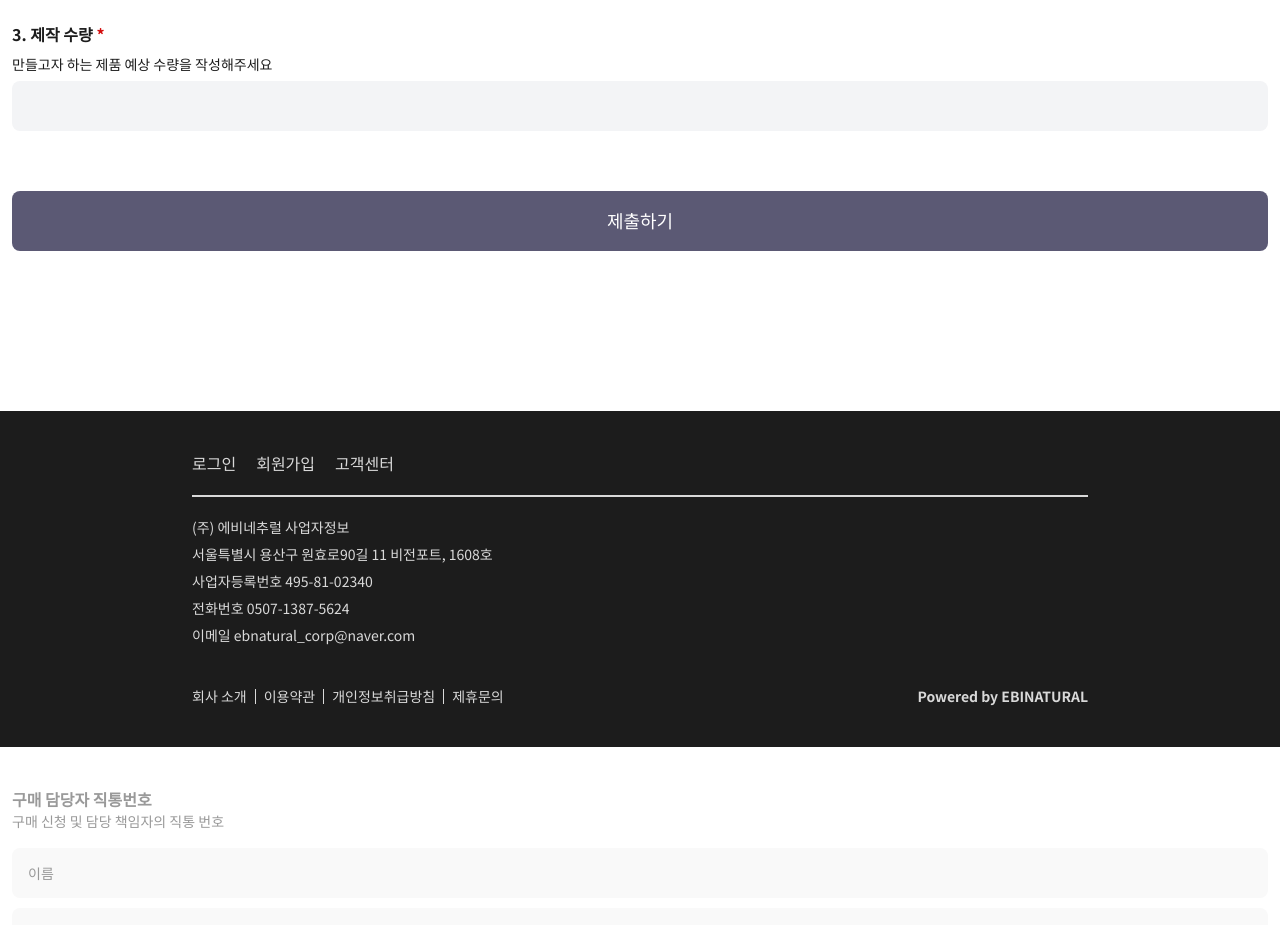
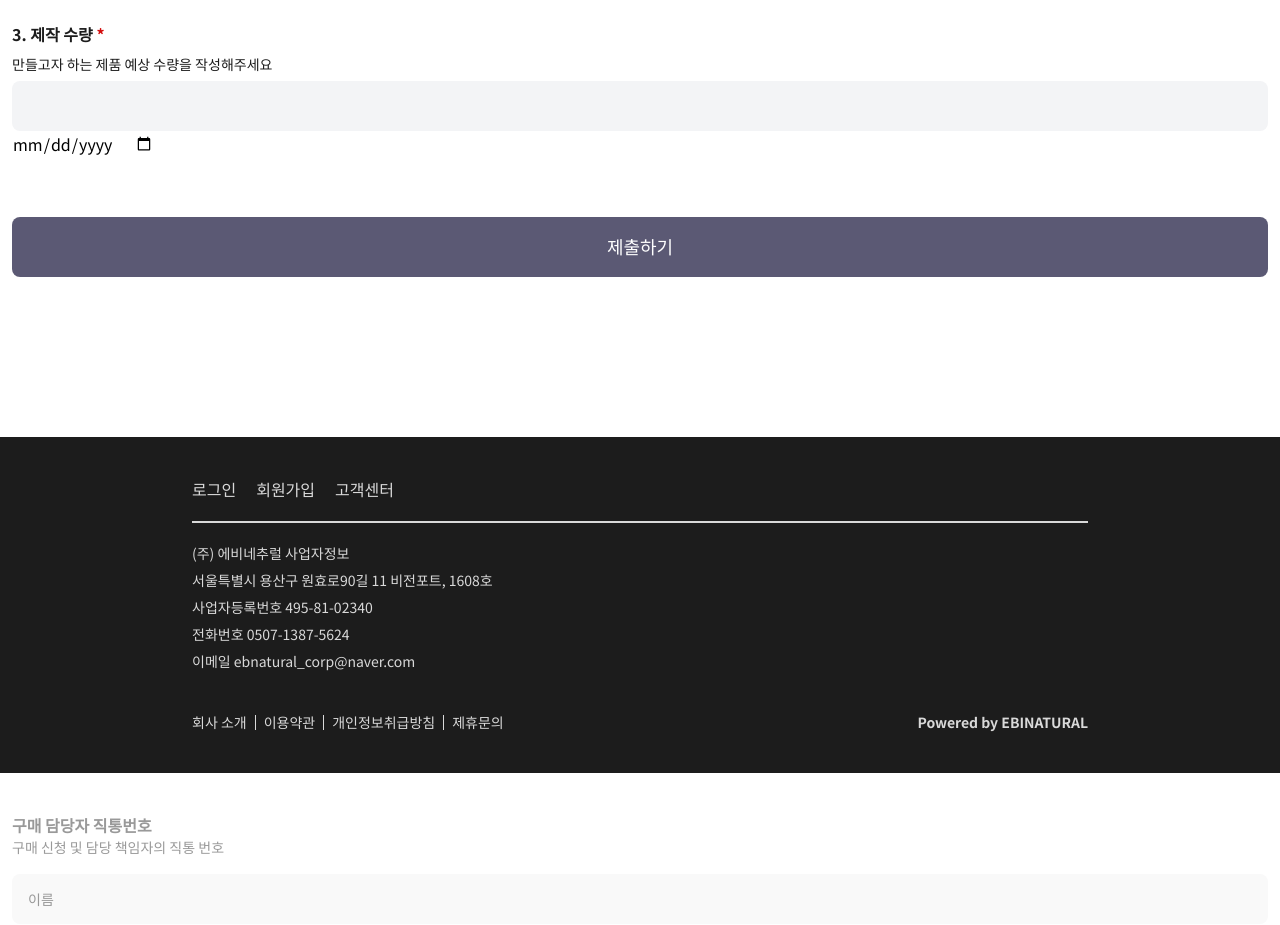
Before and after one commit to Muhan-Company/bizcurator-ecommerce, a Next.js app: page /request/manufacture in a window 1280 px wide. Shown: the part 1120-2045 px from the top of the page. Built offline with nearby package versions, Linux system fonts and the light colour scheme.

Commit message:
config: react-datepicker 설치 - Issue #55

```diff
--- a/components/header/DownHeader.tsx
+++ b/components/header/DownHeader.tsx
@@ -3,7 +3,7 @@ import { BarsIcon } from '../Icons';
 import ActiveLink from './ActiveLink';
 import HeaderDropdown from './HeaderDropdown';
 import { useRecoilState } from 'recoil';
-import hoverState from '@/atoms/hoverAtoms';
+import hoverState from '@/atoms/hoverAtom';
 
 export default function DownHeader() {
   const [isHovered, setIsHovered] = useRecoilState(hoverState);
--- a/components/request/ManufactureForm.tsx
+++ b/components/request/ManufactureForm.tsx
@@ -6,6 +6,7 @@ import Two from './Numbers/Two';
 import Three from './Numbers/Three';
 import { useState } from 'react';
 import { Category, IFormInputs } from './PurchaseForm';
+import Four from './Numbers/Four';
 
 const SignupSchema = yup
   .object({
@@ -68,6 +69,7 @@ export default function ManufactureForm() {
       <One formValues1={formValues1} />
       <Two formValues2={formValues2} />
       <Three formValues3={formValues3} />
+      <Four />
       <input
         type="submit"
         value={'제출하기'}
--- /dev/null
+++ b/components/request/Numbers/Four.tsx
@@ -0,0 +1,7 @@
+export default function Four() {
+  return (
+    <div>
+      <input type="date" />
+    </div>
+  );
+}
--- a/package.json
+++ b/package.json
@@ -20,6 +20,7 @@
     "next": "13.3.1",
     "postcss": "8.4.23",
     "react": "18.2.0",
+    "react-datepicker": "^4.11.0",
     "react-dom": "18.2.0",
     "react-hook-form": "^7.43.9",
     "react-hot-toast": "^2.4.1",
```
Also changed, not shown: atoms/hoverAtom.tsx (renamed from atoms/hoverAtoms.tsx), 1 other file (tests, documents, lock files or other folders).
